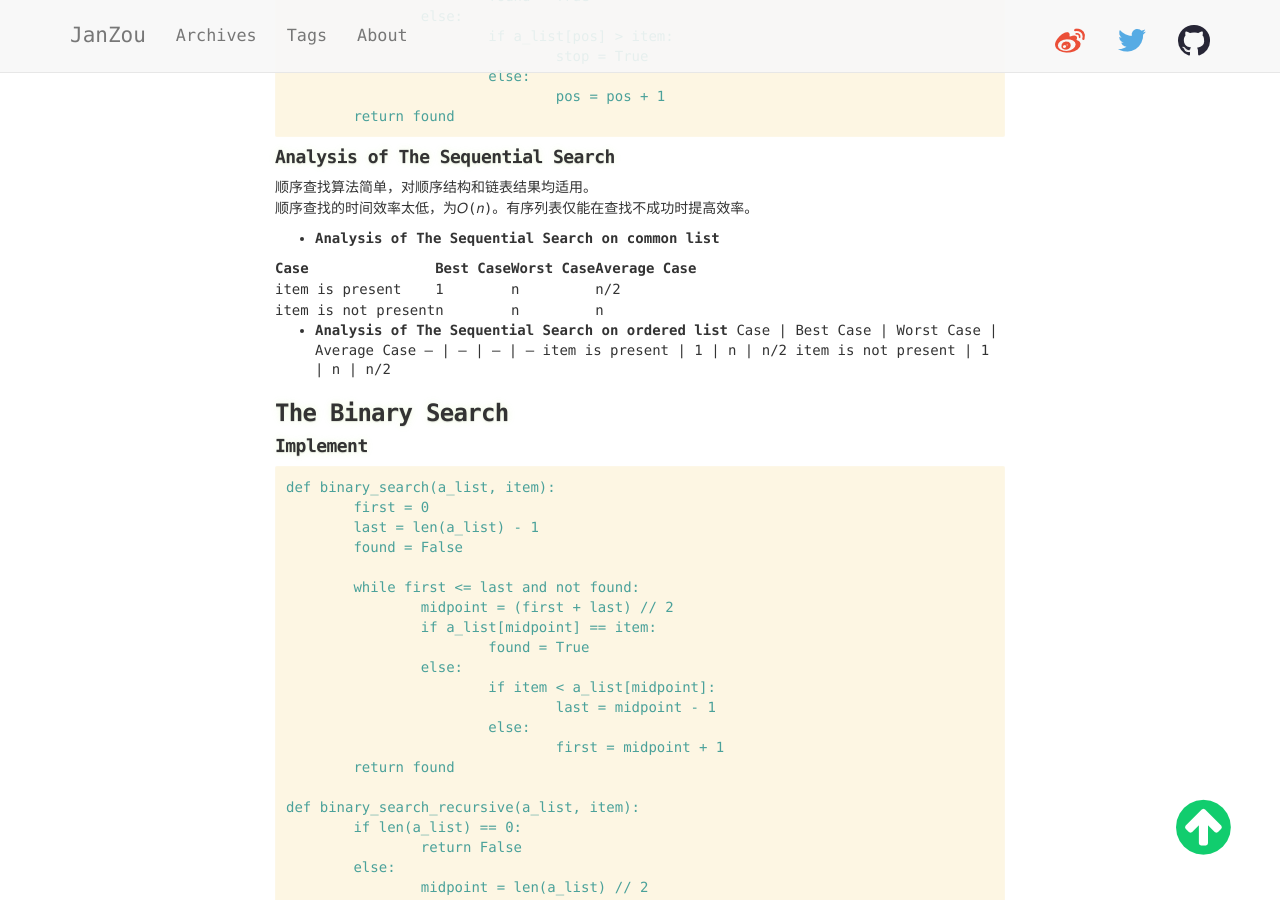
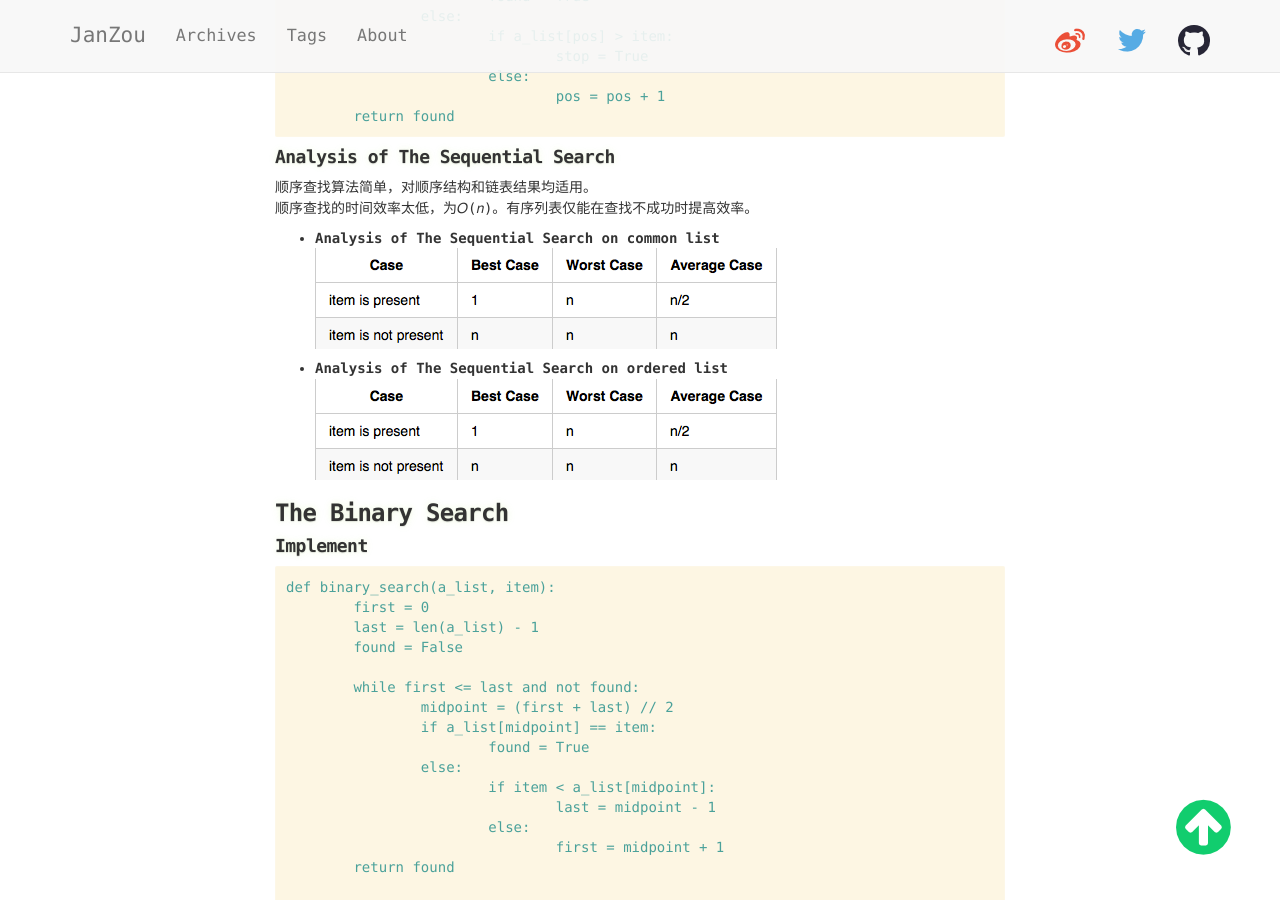
Before and after one commit to Jan-zou/jan-zou.github.com, a Jekyll site: the page built from _posts/2014-08-23-search.md, in a window 1280 px wide and 900 px high, scrolled down 879 px. Built offline with Jekyll 4.4.1, drawn with Linux system fonts in a browser that asks for light colours; nearby versions of some CDN libraries; Markdown is read by kramdown in place of the engine named in the settings; comment, search, counter and statistics services are not loaded.

Commit message:
fix changes

```diff
--- a/_posts/2014-08-23-search.md
+++ b/_posts/2014-08-23-search.md
@@ -46,18 +46,10 @@ layout: post
 顺序查找的时间效率太低，为𝑂(𝑛)。有序列表仅能在查找不成功时提高效率。
 
 + **Analysis of The Sequential Search on common list**
-
-Case | Best Case | Worst Case | Average Case
---- | --- | --- | ---
-item is present | 1 | n | n/2
-item is not present | n | n | n
+![analsis1](/assets/blog/20140823_analysis1.png)
 
 + **Analysis of The Sequential Search on ordered list**
-Case | Best Case | Worst Case | Average Case
---- | --- | --- | ---
-item is present | 1 | n | n/2
-item is not present | 1 | n | n/2
-
+![analsis1](/assets/blog/20140823_analysis2.png)
 
 
 ### The Binary Search
```
Also changed, not shown: _posts/2014-08-26-priorityqueue.md (+1 -1 lines), _posts/2014-09-02-tree.md (+2 -2 lines), assets/blog/20140823_analysis1.png (added), assets/blog/20140823_analysis2.png (added).
